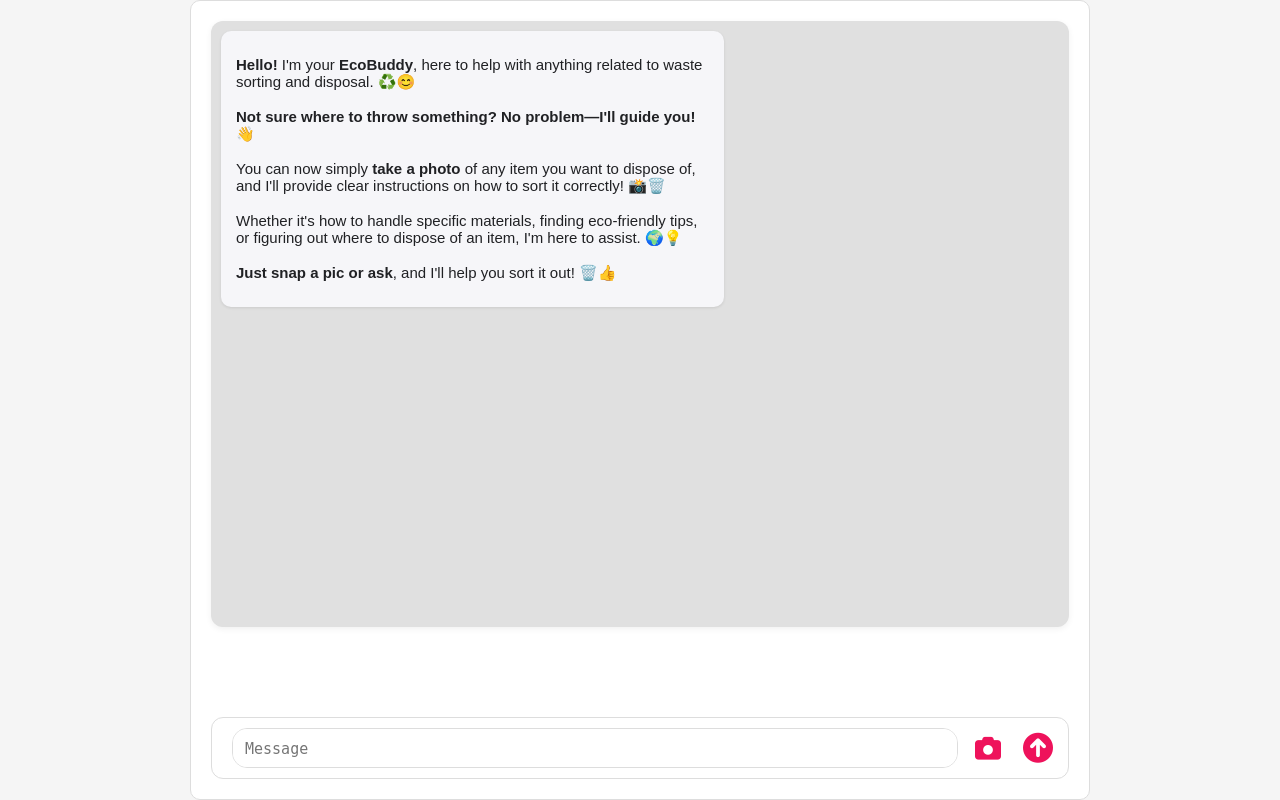
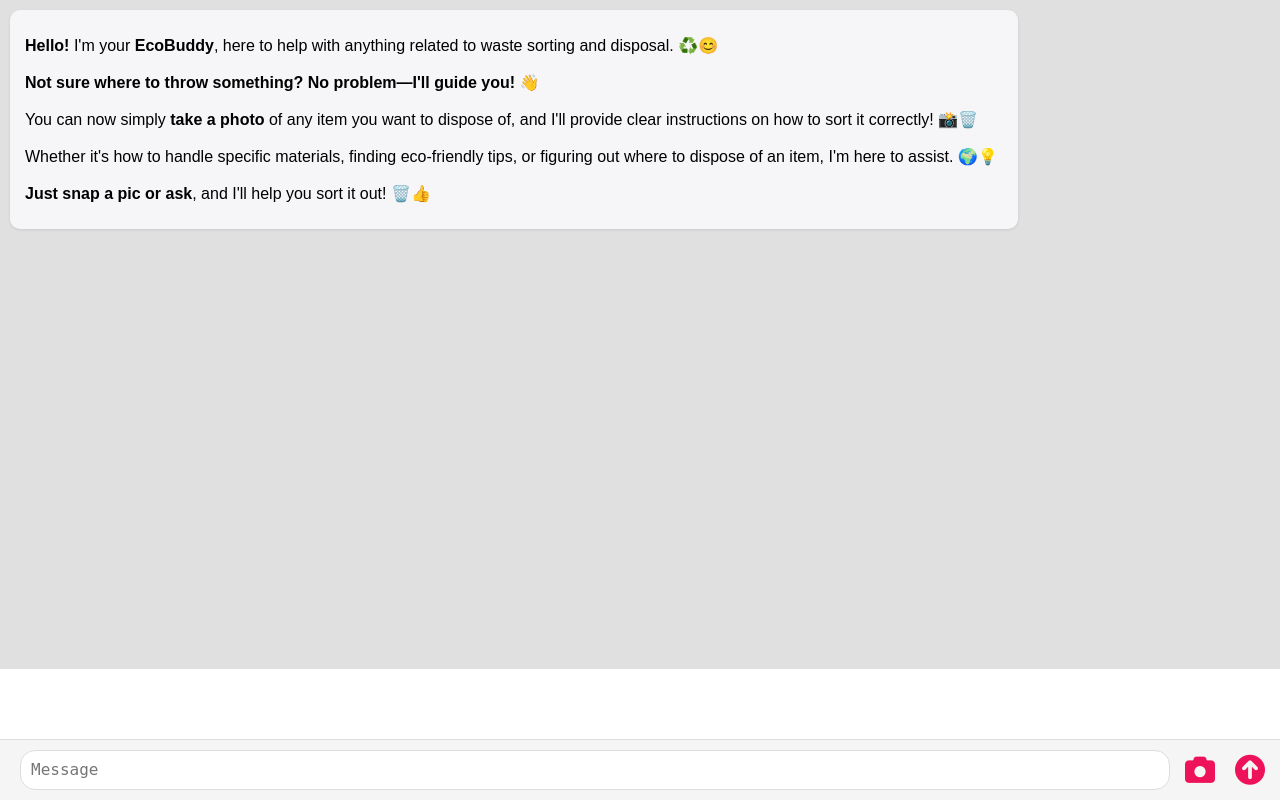
Before and after one commit to evgmosme/waste_assistant, a Flask app: page / in a window 1280 px wide. Run offline with Flask 3, Linux system fonts and the light colour scheme; parts of the project's set-up code (start-up, migrations or seed data) failed here and were passed over; some libraries are stand-ins or nearby versions.

Commit message:
fix(ui): revert layout to stable version

```diff
--- a/templates/index.html
+++ b/templates/index.html
@@ -6,138 +6,199 @@
     <title>Waste Management Assistant</title>
     <link rel="stylesheet" href="https://cdnjs.cloudflare.com/ajax/libs/font-awesome/6.0.0-beta3/css/all.min.css">
     <style>
-    /* ─────────────────────── CSS variables ─────────────────────── */
+        html, body {
+            height: 100%;
+            margin: 0;
+            font-family: Arial, sans-serif;
+            background-color: #f5f5f5;
+            overflow: hidden; /* Prevent overflow issues */
+        }
 
-    :root {
-        /* neutrals (light mode) */
-        --bg-body:        #f5f5f5;
-        --bg-card:        #ffffff;
-        --bg-chat:        #e0e0e0;
-        --bg-user:        #aae3c2;
-        --bg-assistant:   #F6F6F9;
-        --bg-input:       #ffffff;
-        --border:         #dddddd;
-        --scroll-track:   #f1f1f1;
-        --scroll-thumb:   #cccccc;
+        .container {
+            display: flex;
+            flex-direction: column;
+            height: 100vh; /* Full viewport height */
+            width: 100%;
+            max-width: 100vw;
+            margin: 0;
+            box-sizing: border-box;
+            background-color: #ffffff;
+            border-radius: 10px;
+        }
 
-        /* text / accent */
-        --text-default:   #202124;
-        --text-inverse:   #ffffff;
-        --accent-pink:    #EE125B;
-    }
+        .chat-container {
+            flex-grow: 1;
+            overflow-y: auto;
+            background-color: #e0e0e0;
+            padding: 10px;
+            box-sizing: border-box;
+            margin-bottom: 70px; /* Add margin to account for input container height */
+        }
 
-    /* ─────────────── automatic dark-mode palette ─────────────── */
-    @media (prefers-color-scheme: dark) {
-        :root {
-            --bg-body:      #18191b;
-            --bg-card:      #202124;
-            --bg-chat:      #26272a;
-            --bg-user:      #2d4b3a;
-            --bg-assistant: #323438;
-            --bg-input:     #2b2c2f;
-            --border:       #3b3c3f;
-            --scroll-track: #1e1f21;
-            --scroll-thumb: #575a5d;
+        .message {
+            margin-bottom: 10px;
+            padding: 10px 15px;
+            background-color: white;
+            border-radius: 10px;
+            word-wrap: break-word;
+            max-width: 80%;
+            box-sizing: border-box;
+            box-shadow: 0 1px 3px rgba(0, 0, 0, 0.1);
+        }
 
-            --text-default: #e8e8e8;
-            --text-inverse: #e8e8e8;
-            --accent-pink:  #ff2e7a;
+        .user-message {
+            background-color: #aae3c2;
+            align-self: flex-end;
+            margin-left: auto;
         }
-    }
 
-    /* ───────────────── base / mobile styles ───────────────── */
+        .user-image {
+            align-self: flex-end;  /* Align the image to the right */
+            margin-left: auto;
+            max-width: 200px;
+            border: 1px solid #ddd;
+            border-radius: 10px;
+            display: block;
+            margin-top: 10px;
+            margin-bottom: 10px;
+            padding: 0;            /* No padding */
+            background-color: transparent;  /* No background color */
+            box-shadow: none;      /* Remove any shadow */
+        }
 
-    html,body{
-        height:100%;margin:0;
-        font-family:Arial,sans-serif;color:var(--text-default);
-        background:var(--bg-body);overflow:hidden;
-    }
+        .assistant-message {
+            background-color: #F6F6F9;
+            align-self: flex-start;
+            margin-right: auto;
+        }
 
-    .container{
-        display:flex;flex-direction:column;height:100vh;width:100%;
-        max-width:100vw;margin:0;box-sizing:border-box;
-        background:var(--bg-card);border-radius:10px;
-    }
+        .input-container {
+            display: flex;
+            align-items: flex-end;
+            padding: 10px;
+            background-color: #f5f5f5;
+            border-top: 1px solid #ddd;
+            box-sizing: border-box;
+            position: sticky; /* Change from fixed to sticky */
+            bottom: 0;
+            left: 0;
+            right: 0;
+            width: 100%; /* Full width */
+        }
 
-    .chat-container{
-        flex-grow:1;overflow-y:auto;background:var(--bg-chat);
-        padding:10px;box-sizing:border-box;margin-bottom:70px;
-    }
+        .textarea-container {
+            flex-grow: 1;
+            margin-left: 10px;
+            display: flex;
+            flex-direction: column;
+        }
 
-    .message{
-        margin-bottom:10px;padding:10px 15px;border-radius:10px;
-        word-wrap:break-word;max-width:80%;box-sizing:border-box;
-        box-shadow:0 1px 3px rgba(0,0,0,.1);color:var(--text-default);
-    }
-    .user-message     {background:var(--bg-user);      align-self:flex-end;margin-left:auto;}
-    .assistant-message{background:var(--bg-assistant); align-self:flex-start;margin-right:auto;}
+        textarea {
+            width: 100%;
+            padding: 10px 10px;
+            font-size: 16px;
+            line-height: 17px;
+            border-radius: 15px;
+            border: 1px solid #ddd;
+            background-color: #fff;
+            resize: none;
+            height: 40px; /* Set initial height */
+            max-height: 150px;
+            overflow-y: auto;
+            box-sizing: border-box;
+            overflow: hidden; /* Prevent scrolling until necessary */
+        }
 
-    .user-image{
-        align-self:flex-end;margin-left:auto;max-width:200px;
-        border:1px solid var(--border);border-radius:10px;display:block;
-        margin:10px 0;background:transparent;box-shadow:none;
-    }
+        #imageInput {
+            display: none;
+        }
 
-    .input-container{
-        display:flex;align-items:flex-end;padding:10px;
-        background:var(--bg-input);border-top:1px solid var(--border);
-        box-sizing:border-box;position:sticky;bottom:0;left:0;right:0;width:100%;
-    }
+        .icon-button, button#sendButton {
+            margin-left: 10px;
+            height: 40px;
+            width: 40px;
+            background-color: transparent;
+            border: none;
+            cursor: pointer;
+            display: flex;
+            justify-content: center;
+            align-items: center;
+        }
 
-    .textarea-container{flex-grow:1;margin-left:10px;display:flex;flex-direction:column;}
+        .icon-button i {
+            font-size: 30px;
+            color: #EE125B;
+        }
 
-    textarea{
-        width:100%;padding:10px;font-size:16px;line-height:17px;
-        border-radius:15px;border:1px solid var(--border);
-        background:var(--bg-card);color:var(--text-default);
-        resize:none;height:40px;max-height:150px;overflow-y:auto;box-sizing:border-box;
-    }
+        button#sendButton {
+            /* margin-left: 5px; */
+            height: 40px;
+            width: 40px;
+            background-color: transparent; /* Make the background transparent */
+            color: white;
+            border: none;
+            cursor: pointer;
+            display: flex;
+            justify-content: center;
+            align-items: center;
+        }
 
-    #imageInput{display:none;}
+        button#sendButton i {
+            font-size: 30px; /* Adjust the size of the icon */
+            color: #EE125B; /* Keep the same arrow color */
+        }
 
-    .icon-button,button#sendButton{
-        margin-left:10px;height:40px;width:40px;background:transparent;border:none;
-        cursor:pointer;display:flex;justify-content:center;align-items:center;
-    }
-    .icon-button i,button#sendButton i{font-size:30px;color:var(--accent-pink);}
-    button#sendButton:disabled{cursor:not-allowed;}
+        button#sendButton:disabled {
+            background-color: transparent; /* Ensure it's still transparent when disabled */
+            cursor: not-allowed;
+        }
 
-    .chat-container::-webkit-scrollbar        {width:8px;}
-    .chat-container::-webkit-scrollbar-thumb  {background:var(--scroll-thumb);border-radius:5px;}
-    .chat-container::-webkit-scrollbar-track  {background:var(--scroll-track);}
+        .chat-container::-webkit-scrollbar {
+            width: 8px;
+        }
 
-    .image-thumbnail{
-        position:relative;width:50px;height:50px;border-radius:5px;overflow:visible;
-        border:1px solid var(--border);flex-shrink:0;margin-right:10px;
-    }
-    .image-thumbnail img{width:100%;height:100%;object-fit:cover;}
-    .remove-thumbnail{
-        position:absolute;top:-10px;right:-10px;background:#272A2B;color:#fff;
-        border-radius:50%;width:25px;height:25px;display:flex;justify-content:center;
-        align-items:center;cursor:pointer;font-size:14px;
-    }
+        .chat-container::-webkit-scrollbar-thumb {
+            background-color: #ccc;
+            border-radius: 5px;
+        }
 
-    /* ─────────────── desktop-only tweaks (≥ 768 px) ─────────────── */
-    @media (min-width:768px){
-        .container{
-            max-width:900px;margin:0 auto;border:1px solid var(--border);
+        .chat-container::-webkit-scrollbar-track {
+            background-color: #f1f1f1;
         }
-        .chat-container{
-            margin:20px;margin-bottom:90px;border-radius:12px;background:var(--bg-chat);
-            box-shadow:0 2px 6px rgba(0,0,0,.06);
+
+        .image-thumbnail {
+            position: relative;
+            width: 50px;
+            height: 50px;
+            border-radius: 5px;
+            overflow: visible;
+            border: 1px solid #ddd;
+            flex-shrink: 0;
+            margin-right: 10px;
         }
-        .message   {max-width:60%;font-size:15px;}
-        .user-image{max-width:250px;}
 
-        .input-container{
-            position:static;width:auto;margin:0 20px 20px;
-            border:1px solid var(--border);border-radius:12px;background:var(--bg-input);
+        .image-thumbnail img {
+            width: 100%;
+            height: 100%;
+            object-fit: cover;
         }
-        textarea{font-size:15px;padding:12px;}
-        .icon-button i,#sendButton i{font-size:26px;}
-    }
+
+        .remove-thumbnail {
+            position: absolute;
+            top: -10px; /* Adjust the position higher */
+            right: -10px; /* Adjust to the right */
+            background-color: #272A2B;
+            color: white;
+            border-radius: 50%;
+            width: 25px; /* Keep button size */
+            height: 25px;
+            display: flex;
+            justify-content: center;
+            align-items: center;
+            cursor: pointer;
+            font-size: 14px; /* Keep font size */
+        }
     </style>
-
 </head>
 <body>
 
@@ -322,13 +383,8 @@ queryInput.addEventListener('input', autoResizeTextarea);
 
     function appendImage(imageSrc, isUser) {
         const chatDiv = document.getElementById('chat');
+        const messageDiv = document.createElement('div');
 
-        // wrapper div gets the same alignment class as a text message
-        const wrapper = document.createElement('div');
-        wrapper.classList.add('message');
-        wrapper.classList.add(isUser ? 'user-message' : 'assistant-message');
-
-        // actual <img>
         const img = document.createElement('img');
         img.src = imageSrc;
         img.style.maxWidth = '200px';
@@ -336,11 +392,18 @@ queryInput.addEventListener('input', autoResizeTextarea);
         img.style.display = 'block';
         img.style.marginTop = '10px';
 
-        wrapper.appendChild(img);
-        chatDiv.appendChild(wrapper);
+        if (isUser) {
+            img.classList.add('user-image');  // Only apply the user-image class for user images
+        } else {
+            messageDiv.classList.add('assistant-message');
+        }
 
-        // ensure the latest image scrolls into view
-        scrollToMessage(wrapper);
+        img.onload = function() {
+            scrollToMessage(messageDiv);
+        };
+
+        messageDiv.appendChild(img);
+        chatDiv.appendChild(messageDiv);
     }
 
     const translations = {
```
Also changed, not shown: README.md.
